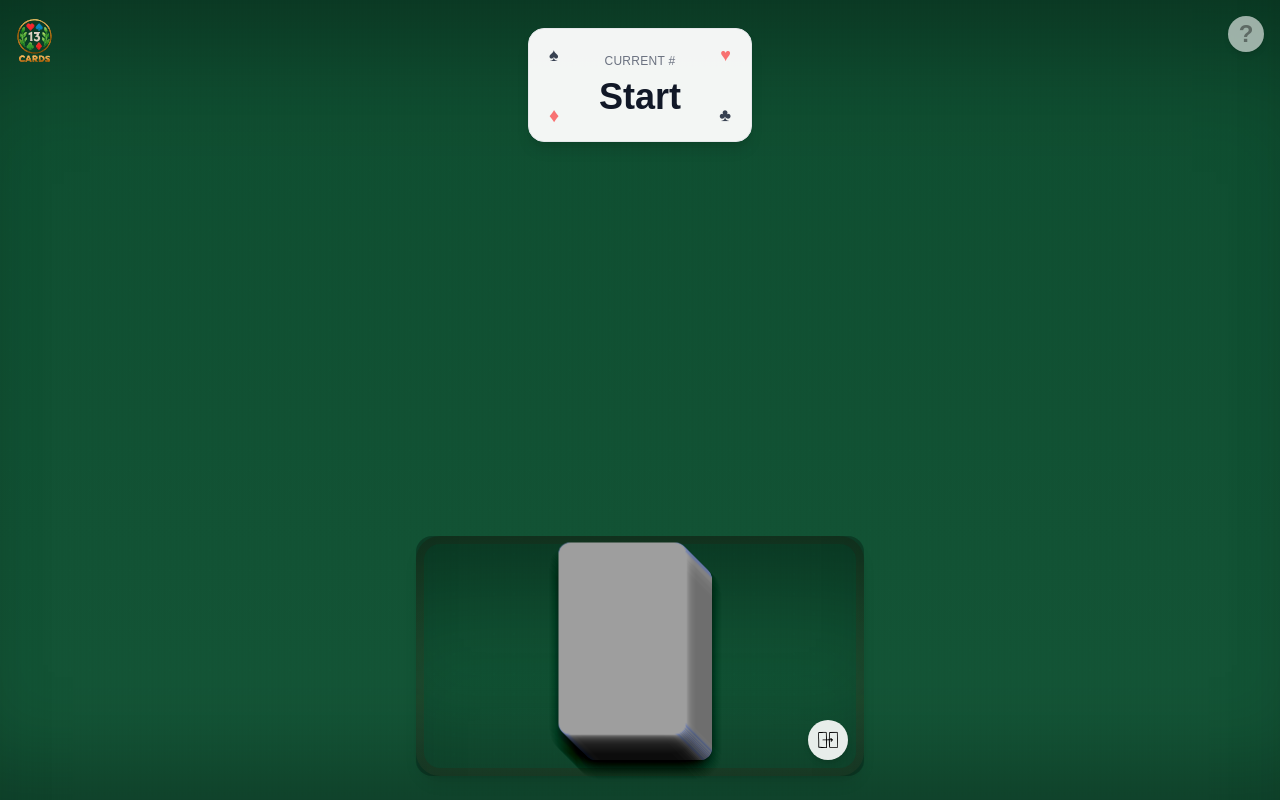
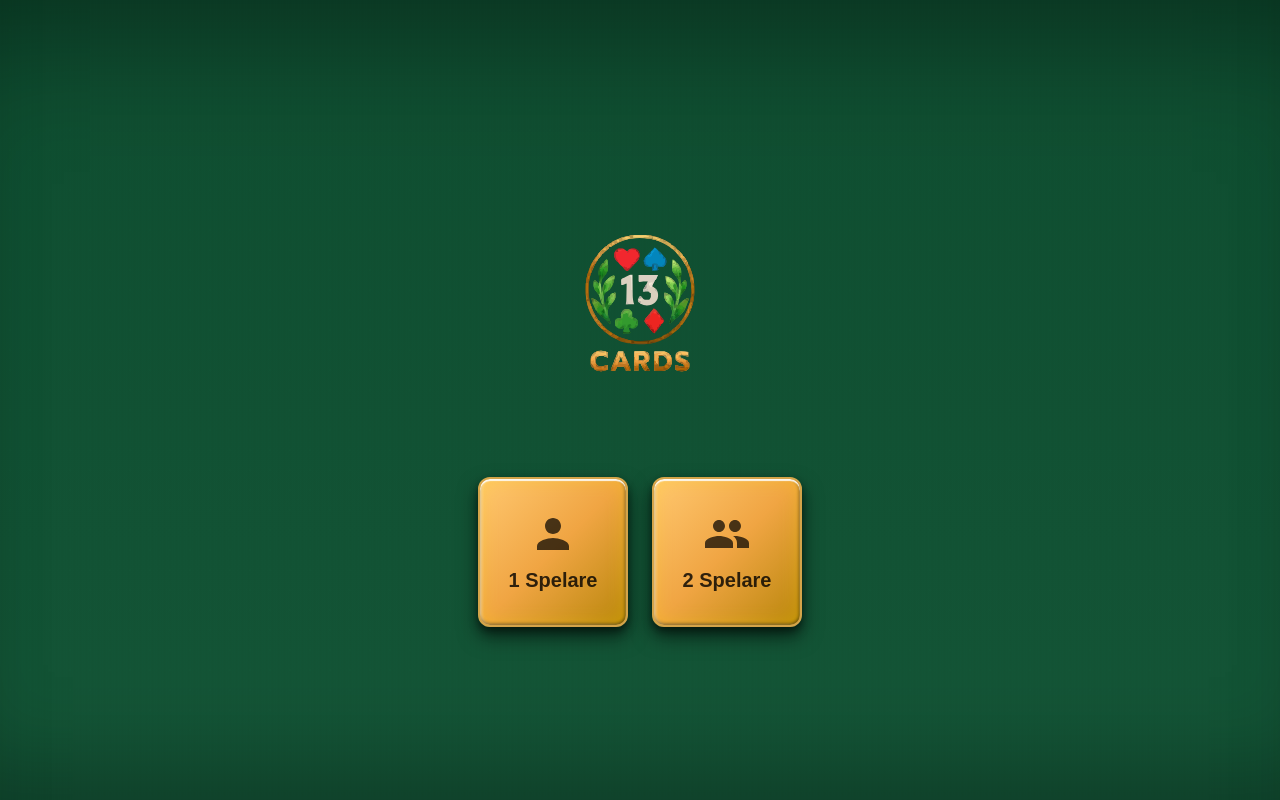
Before and after one commit to Elin-Schmidt/13-cardGame, a React (Vite) app: page / in a window 1280 px wide. Built offline with nearby package versions, Linux system fonts and the light colour scheme; grey boxes are pictures that could not be loaded; the HTML template or start-up script is replaced by a standard one.

Commit message:
1 vs 2 player choice implemented

```diff
--- a/src/App.tsx
+++ b/src/App.tsx
@@ -1,60 +1,35 @@
 // src/App.tsx
 import React, { useState } from "react";
-import CardStack from "./components/CardStack";
-import PlayArea from "./components/PlayArea";
-import Counter from "./components/Counter";
-import Instructions from "./components/Instructions";
-import BackSelector from "./components/BackSelector";
-import classic from "./assets/backs/classic.png";
+import Menu from "./components/Menu";
+import OnePlayerGame from "./components/OnePlayerGame";
+import TwoPlayerGame from "./components/TwoPlayerGame";
+
+type GameMode = 'menu' | '1-player' | '2-player';
 
 const App: React.FC = () => {
-    const [counterValue, setCounterValue] = useState<string | number>("Start");
-    const [showInstructions, setShowInstructions] = useState(false);
-    const [selectedBack, setSelectedBack] = useState<string>(classic);
+    const [mode, setMode] = useState<GameMode>('menu');
 
-    return (
-        <div className="p-6 flex flex-col min-h-screen bg-felt text-white relative">
-            {/* Logo in top-left (fixed to viewport) */}
-            <h1 className="fixed top-0 left-2 z-50 select-none pointer-events-none" aria-hidden="true">
-                <img src="/logo.svg" alt="Thirteen" className="h-20 w-auto" draggable={false} />
-            </h1>
+    const handleSelectMode = (selectedMode: '1-player' | '2-player') => {
+        setMode(selectedMode);
+    };
 
-            {/* Question mark icon in top right */}
-            <button
-                className="fixed top-4 right-4 text-2xl font-bold text-black/40 hover:text-black/70 transition-colors z-50 bg-white/60 rounded-full w-9 h-9 flex items-center justify-center shadow-md backdrop-blur-sm"
-                onClick={() => setShowInstructions(true)}
-                aria-label="Visa instruktioner"
-            >
-                ?
-            </button>
+    const handleBackToMenu = () => {
+        setMode('menu');
+    };
 
-            {/* Blur overlay when instructions are open */}
-            {showInstructions && (
-                <div className="fixed inset-0 bg-black/30 backdrop-blur-sm z-30" />
-            )}
+    if (mode === 'menu') {
+        return <Menu onSelectMode={handleSelectMode} />;
+    }
 
-            {/* Instructions modal */}
-            {showInstructions && (
-                <Instructions onClose={() => setShowInstructions(false)} />
-            )}
+    if (mode === '1-player') {
+        return <OnePlayerGame onBackToMenu={handleBackToMenu} />;
+    }
 
-            {/* Main app content, blurred if instructions are open */}
-            <div className={`flex flex-col flex-1 ${showInstructions ? "blur-sm pointer-events-none select-none" : ""}`}>
-                <div className="flex justify-center -mt-3">
-                    <Counter value={counterValue} total={52} />
-                </div>
-                <div className="flex flex-1 flex-col justify-end items-center w-full">
-                    <PlayArea>
-                        <div className="-translate-y-2">
-                            <CardStack setCounterValue={setCounterValue} backImage={selectedBack} />
-                        </div>
-                        {/* Back selector placed inside PlayArea so it's positioned relative to it */}
-                        <BackSelector selected={selectedBack} setSelected={setSelectedBack} />
-                    </PlayArea>
-                </div>
-            </div>
-        </div>
-    );
+    if (mode === '2-player') {
+        return <TwoPlayerGame onBackToMenu={handleBackToMenu} />;
+    }
+
+    return null;
 };
 
 export default App;
--- a/src/components/BackSelector.tsx
+++ b/src/components/BackSelector.tsx
@@ -45,7 +45,7 @@ const BackSelector: React.FC<BackSelectorProps> = ({ selected, setSelected }) =>
 
             {open && (
                 <div className="fixed inset-0 flex items-center justify-center z-40" onClick={() => setOpen(false)}>
-                    <div className="bg-white rounded-xl shadow-lg p-4 sm:p-6 max-w-3xl w-full mx-4 max-h-[90vh] overflow-auto" onClick={(e) => e.stopPropagation()}>
+                    <div className="bg-white rounded-xl shadow-lg p-4 max-w-3xl w-full mx-4 max-h-[80vh] overflow-auto" onClick={(e) => e.stopPropagation()}>
                         <button
                             className="absolute top-3 right-5 text-2xl text-gray-500 hover:text-black"
                             onClick={() => setOpen(false)}
@@ -55,7 +55,7 @@ const BackSelector: React.FC<BackSelectorProps> = ({ selected, setSelected }) =>
                         </button>
                         <p className="text-md text-gray-600 mb-4">Klicka på en design för att använda den som kortbaksida.</p>
 
-                        <div className="grid grid-cols-2 gap-3 overflow-auto max-h-[564px]">
+                        <div className="grid grid-cols-2 gap-2 overflow-auto max-h-[564px]">
                             {backs.map((b) => (
                                 <button
                                     key={b.name}
--- a/src/components/CardStack.tsx
+++ b/src/components/CardStack.tsx
@@ -125,7 +125,7 @@ const CardStack: React.FC<CardStackProps> = ({ setCounterValue, backImage }) =>
                             className="absolute left-1/2 -translate-x-1/2 transition-all duration-600 ease-out"
                             style={{
                                 bottom: isMoving ? '0%' : '100%',
-                                marginBottom: isMoving ? `8px` : `64px`, // lift drawn cards higher above the stack normally, return to near deck when moving
+                                marginBottom: isMoving ? `8px` : `68px`, // lift drawn cards higher above the stack normally, return to near deck when moving
                                 zIndex: isMoving ? 0 : deck.length + 10 + i,
                                 transform: isMoving ? moveTransform : baseTransform,
                                 opacity: isMoving ? 0 : 1,
--- /dev/null
+++ b/src/components/Menu.tsx
@@ -0,0 +1,37 @@
+import React from "react";
+
+interface MenuProps {
+    onSelectMode: (mode: '1-player' | '2-player') => void;
+}
+
+const Menu: React.FC<MenuProps> = ({ onSelectMode }) => {
+    return (
+        <div className="flex flex-col items-center justify-center min-h-screen h-full bg-felt text-black p-6 relative">
+            <img src="/logo.svg" alt="Thirteen" className="h-64 w-auto mb-12" draggable={false} />
+
+            <div className="flex flex-row gap-6">
+                <button
+                    onClick={() => onSelectMode('1-player')}
+                    className="w-[150px] aspect-square bg-gradient-to-br from-[#FFC870] via-[#F0A543] to-[#B8860B] text-black font-bold text-xl rounded-xl shadow-[0_10px_20px_rgba(0,0,0,0.5),0_6px_10px_rgba(0,0,0,0.3),0_3px_5px_rgba(0,0,0,0.2),inset_0_2px_1px_rgba(255,255,255,0.9),inset_0_-2px_3px_rgba(0,0,0,0.3),inset_-2px_0_3px_rgba(0,0,0,0.2),inset_2px_0_3px_rgba(255,255,255,0.4),inset_0_0_20px_rgba(255,215,0,0.3)] hover:shadow-[0_14px_28px_rgba(0,0,0,0.6),0_8px_14px_rgba(0,0,0,0.4),0_4px_7px_rgba(0,0,0,0.3),inset_0_2px_1px_rgba(255,255,255,0.9),inset_0_-2px_3px_rgba(0,0,0,0.3),inset_-2px_0_3px_rgba(0,0,0,0.2),inset_2px_0_3px_rgba(255,255,255,0.4),inset_0_0_25px_rgba(255,215,0,0.4)] hover:scale-105 hover:brightness-110 transition-all duration-200 flex flex-col items-center justify-center gap-2 border-2 border-[#D4A449] relative overflow-hidden before:absolute before:inset-0 before:bg-gradient-to-tr before:from-transparent before:via-white/20 before:to-transparent before:translate-x-[-200%] hover:before:translate-x-[200%] before:transition-transform before:duration-700"
+                >
+                    <svg className="w-12 h-12 relative z-10 opacity-70" viewBox="0 0 24 24" fill="currentColor">
+                        <path d="M12 12c2.21 0 4-1.79 4-4s-1.79-4-4-4-4 1.79-4 4 1.79 4 4 4zm0 2c-2.67 0-8 1.34-8 4v2h16v-2c0-2.66-5.33-4-8-4z" />
+                    </svg>
+                    <span className="relative z-10 opacity-80">1 Spelare</span>
+                </button>
+
+                <button
+                    onClick={() => onSelectMode('2-player')}
+                    className="w-[150px] aspect-square bg-gradient-to-br from-[#FFC870] via-[#F0A543] to-[#B8860B] text-black font-bold text-xl rounded-xl shadow-[0_10px_20px_rgba(0,0,0,0.5),0_6px_10px_rgba(0,0,0,0.3),0_3px_5px_rgba(0,0,0,0.2),inset_0_2px_1px_rgba(255,255,255,0.9),inset_0_-2px_3px_rgba(0,0,0,0.3),inset_-2px_0_3px_rgba(0,0,0,0.2),inset_2px_0_3px_rgba(255,255,255,0.4),inset_0_0_20px_rgba(255,215,0,0.3)] hover:shadow-[0_14px_28px_rgba(0,0,0,0.6),0_8px_14px_rgba(0,0,0,0.4),0_4px_7px_rgba(0,0,0,0.3),inset_0_2px_1px_rgba(255,255,255,0.9),inset_0_-2px_3px_rgba(0,0,0,0.3),inset_-2px_0_3px_rgba(0,0,0,0.2),inset_2px_0_3px_rgba(255,255,255,0.4),inset_0_0_25px_rgba(255,215,0,0.4)] hover:scale-105 hover:brightness-110 transition-all duration-200 flex flex-col items-center justify-center gap-2 border-2 border-[#D4A449] relative overflow-hidden before:absolute before:inset-0 before:bg-gradient-to-tr before:from-transparent before:via-white/20 before:to-transparent before:translate-x-[-200%] hover:before:translate-x-[200%] before:transition-transform before:duration-700"
+                >
+                    <svg className="w-12 h-12 relative z-10 opacity-70" viewBox="0 0 24 24" fill="currentColor">
+                        <path d="M16 11c1.66 0 2.99-1.34 2.99-3S17.66 5 16 5c-1.66 0-3 1.34-3 3s1.34 3 3 3zm-8 0c1.66 0 2.99-1.34 2.99-3S9.66 5 8 5C6.34 5 5 6.34 5 8s1.34 3 3 3zm0 2c-2.33 0-7 1.17-7 3.5V19h14v-2.5c0-2.33-4.67-3.5-7-3.5zm8 0c-.29 0-.62.02-.97.05 1.16.84 1.97 1.97 1.97 3.45V19h6v-2.5c0-2.33-4.67-3.5-7-3.5z" />
+                    </svg>
+                    <span className="relative z-10 opacity-80">2 Spelare</span>
+                </button>
+            </div>
+        </div>
+    );
+};
+
+export default Menu;
--- /dev/null
+++ b/src/components/OnePlayerGame.tsx
@@ -0,0 +1,68 @@
+// src/components/OnePlayerGame.tsx
+import React, { useState } from "react";
+import CardStack from "./CardStack";
+import PlayArea from "./PlayArea";
+import Counter from "./Counter";
+import Instructions from "./Instructions";
+import BackSelector from "./BackSelector";
+import classic from "../assets/backs/classic.png";
+
+interface OnePlayerGameProps {
+    onBackToMenu: () => void;
+}
+
+const OnePlayerGame: React.FC<OnePlayerGameProps> = ({ onBackToMenu }) => {
+    const [counterValue, setCounterValue] = useState<string | number>("Start");
+    const [showInstructions, setShowInstructions] = useState(false);
+    const [selectedBack, setSelectedBack] = useState<string>(classic);
+
+    return (
+        <div className="p-6 flex flex-col min-h-screen bg-felt text-white relative">
+            {/* Logo in top-left (fixed to viewport) - clickable to return to menu */}
+            <button
+                onClick={onBackToMenu}
+                className="fixed top-0 left-2 z-50 hover:opacity-80 transition-opacity"
+                aria-label="Tillbaka till menyn"
+            >
+                <img src="/logo.svg" alt="Thirteen" className="h-20 w-auto" draggable={false} />
+            </button>
+
+            {/* Question mark icon in top right */}
+            <button
+                className="fixed top-4 right-4 text-2xl font-bold text-black/40 hover:text-black/70 transition-colors z-50 bg-white/60 rounded-full w-9 h-9 flex items-center justify-center shadow-md backdrop-blur-sm"
+                onClick={() => setShowInstructions(true)}
+                aria-label="Visa instruktioner"
+            >
+                ?
+            </button>
+
+            {/* Blur overlay when instructions are open */}
+            {showInstructions && (
+                <div className="fixed inset-0 bg-black/30 backdrop-blur-sm z-30" />
+            )}
+
+            {/* Instructions modal */}
+            {showInstructions && (
+                <Instructions onClose={() => setShowInstructions(false)} />
+            )}
+
+            {/* Main app content, blurred if instructions are open */}
+            <div className={`flex flex-col flex-1 ${showInstructions ? "blur-sm pointer-events-none select-none" : ""}`}>
+                <div className="flex justify-center -mt-3">
+                    <Counter value={counterValue} total={52} />
+                </div>
+                <div className="flex flex-1 flex-col justify-end items-center w-full">
+                    <PlayArea>
+                        <div className="-translate-y-2">
+                            <CardStack setCounterValue={setCounterValue} backImage={selectedBack} />
+                        </div>
+                        {/* Back selector placed inside PlayArea so it's positioned relative to it */}
+                        <BackSelector selected={selectedBack} setSelected={setSelectedBack} />
+                    </PlayArea>
+                </div>
+            </div>
+        </div>
+    );
+};
+
+export default OnePlayerGame;
--- a/src/components/PlayArea.tsx
+++ b/src/components/PlayArea.tsx
@@ -13,7 +13,7 @@ const PlayArea: React.FC<PlayAreaProps> = ({ children }) => {
                 style={{ backgroundImage: "linear-gradient(180deg, rgba(0,0,0,0.15), rgba(255,255,255,0.02))" }}
             >
                 {/* inner felt surface - responsive min-height so it fits better on phones */}
-                <div className="rounded-2xl bg-felt p-4 flex items-center justify-center min-h-[14rem]">
+                <div className="rounded-2xl bg-felt p-11 flex items-center justify-center min-h-[14rem]">
                     {children}
                 </div>
             </div>
--- /dev/null
+++ b/src/components/TwoPlayerGame.tsx
@@ -0,0 +1,29 @@
+// src/components/TwoPlayerGame.tsx
+import React from "react";
+
+interface TwoPlayerGameProps {
+    onBackToMenu: () => void;
+}
+
+const TwoPlayerGame: React.FC<TwoPlayerGameProps> = ({ onBackToMenu }) => {
+    return (
+        <div className="p-6 flex flex-col min-h-screen bg-felt text-white relative">
+            {/* Logo in top-left (fixed to viewport) - clickable to return to menu */}
+            <button
+                onClick={onBackToMenu}
+                className="fixed top-0 left-2 z-50 hover:opacity-80 transition-opacity"
+                aria-label="Tillbaka till menyn"
+            >
+                <img src="/logo.svg" alt="Thirteen" className="h-20 w-auto" draggable={false} />
+            </button>
+
+            {/* Main content */}
+            <div className="flex flex-col flex-1 items-center justify-center">
+                <h2 className="text-4xl font-bold mb-4">2 Spelare</h2>
+                <p className="text-xl opacity-70">Kommer snart...</p>
+            </div>
+        </div>
+    );
+};
+
+export default TwoPlayerGame;
--- a/src/index.css
+++ b/src/index.css
@@ -3,9 +3,22 @@
 @tailwind utilities;
 
 /* valfri egen styling */
+html {
+  height: 100%;
+}
+
 body {
   margin: 0;
+  padding: 0;
+  min-height: 100%;
+  height: 100%;
   font-family: sans-serif;
+}
+
+#root {
+  min-height: 100vh;
+  min-height: 100dvh;
+  height: 100%;
 }
 
 /* Lägg längst ner i index.css */
```
